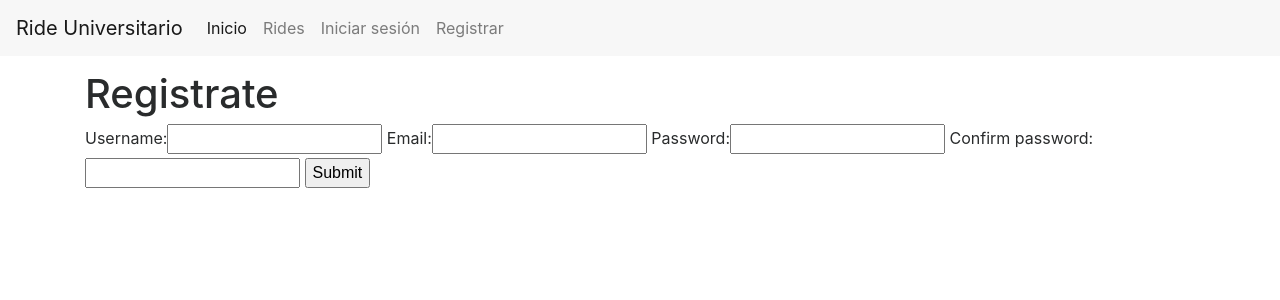
After one commit to ramirouvalle/runi, a Django app: page /users/register in a window 1280 px wide. The commit adds this page. Shown: the top 300 px of the page. Run offline with Django 3.2, Linux system fonts and the light colour scheme; some libraries are stand-ins or nearby versions.

Commit message:
First part of register form created

```diff
--- a/templates/common/header.html
+++ b/templates/common/header.html
@@ -15,7 +15,10 @@
                 <a class="nav-link" href="{% url 'rides:rides' %}">Rides</a>
             </li>
             <li class="nav-item">
-                <a class="nav-link" href="{% url 'users:login' %}">Login</a>
+                <a class="nav-link" href="{% url 'users:login' %}">Iniciar sesión</a>
+            </li>
+            <li class="nav-item">
+                <a class="nav-link" href="{% url 'users:register' %}">Registrar</a>
             </li>
         </ul>
     </div>
--- /dev/null
+++ b/templates/users/register.html
@@ -0,0 +1,10 @@
+{% extends "rides/base.html" %}
+
+{% block content %}
+<h1>Registrate</h1>
+<form action="{% url 'users:register' %}" method="post">
+    {% csrf_token %}
+    {{ form }}
+    <input type="submit" value="Submit" />
+</form>
+{% endblock content %}
--- a/users/forms.py
+++ b/users/forms.py
@@ -4,3 +4,10 @@ from django import forms
 class LoginForm(forms.Form):
     username = forms.CharField(max_length=30)
     password = forms.CharField(max_length=64, widget=forms.PasswordInput)
+
+
+class RegisterForm(forms.Form):
+    username = forms.CharField(max_length=30)
+    email = forms.EmailField()
+    password = forms.CharField(max_length=64, widget=forms.PasswordInput)
+    confirm_password = forms.CharField(max_length=64, widget=forms.PasswordInput)
--- a/users/urls.py
+++ b/users/urls.py
@@ -4,4 +4,5 @@ from . import views
 app_name = 'users'
 urlpatterns = [
     url(r'^login/$', views.login, name="login"),
+    url(r'^register', views.register, name="register")
 ]
--- a/users/views.py
+++ b/users/views.py
@@ -1,11 +1,10 @@
 from django.contrib.auth import authenticate
 from django.shortcuts import render
 
-from .forms import LoginForm
+from .forms import LoginForm, RegisterForm
 
 
 def login(request):
-
     if request.method == 'POST':
         print(request.POST)
         form = LoginForm(request.POST)
@@ -23,3 +22,16 @@ def login(request):
         form = LoginForm()
 
     return render(request, 'users/login.html', {'form': form})
+
+
+def register(request):
+    if request.method == "POST":
+        print(request.POST)
+        form = RegisterForm(request.POST)
+
+        if form.is_valid():
+            print('user created')
+    else:
+        form = RegisterForm()
+
+    return render(request, "users/register.html", {'form': form})
```
